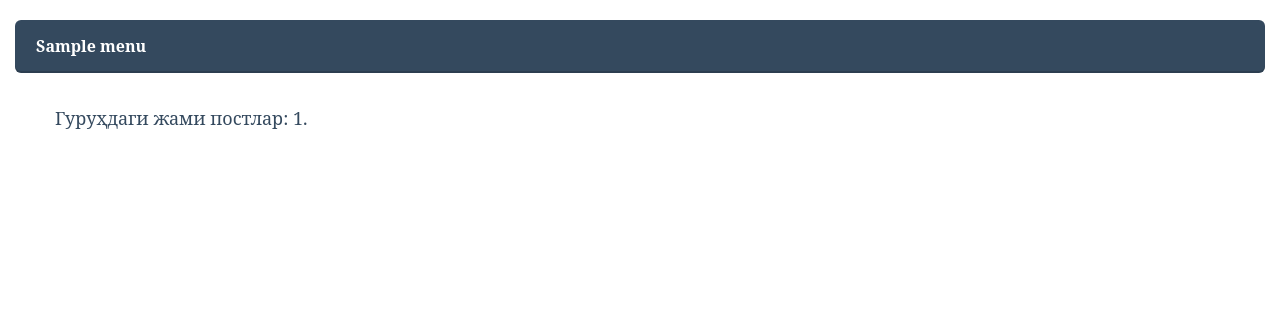
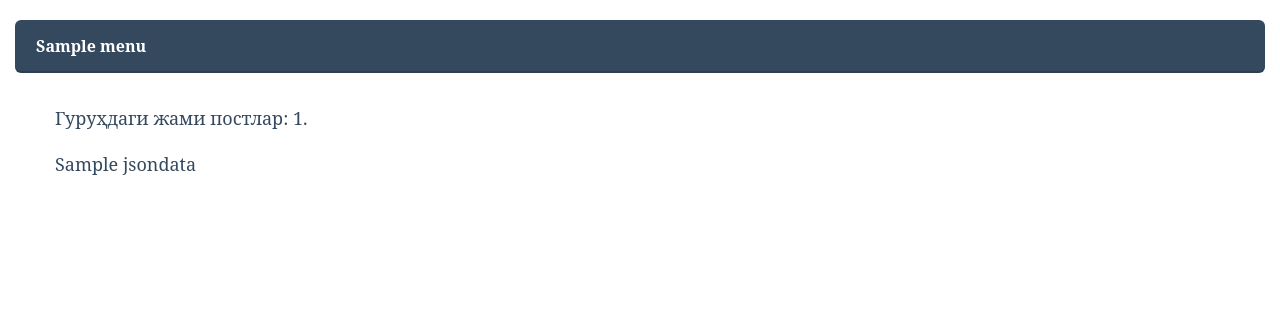
Before and after one commit to muminoff/tarjimonlar, a Django app: template templates/pages/posts.html in a window 1280 px wide. Shown: the top 333 px of the page. Run offline with Django 3.2, Linux system fonts and the light colour scheme; the template is opened without the code that fills it: most values are stand-ins (such as "Sample title", 1, 10 or a date in 2020); some libraries are stand-ins or nearby versions.

Commit message:
Few changes begin

```diff
--- a/core/views.py
+++ b/core/views.py
@@ -46,7 +46,7 @@ def posts_page(request):
 
     context = {
         "total_posts": Post.objects.count(),
-        # "jsondata": json_values,
+        "jsondata": json_values,
         "next": request.GET.get('next')
     }
     return render(request, 'pages/posts.html', context)
--- a/templates/pages/posts.html
+++ b/templates/pages/posts.html
@@ -2,5 +2,6 @@
 {% block content %}
 <div class="row">
     <p>Гуруҳдаги жами постлар: {{ total_posts }}.</p>
+    {{ jsondata }}
 </div>
 {% endblock %}
```
